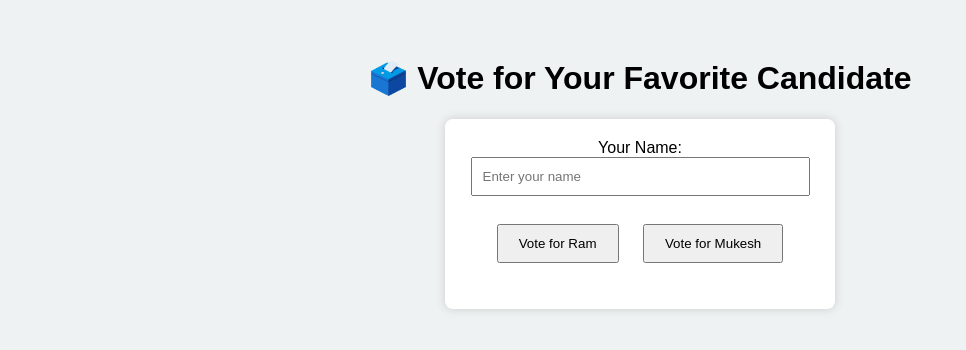
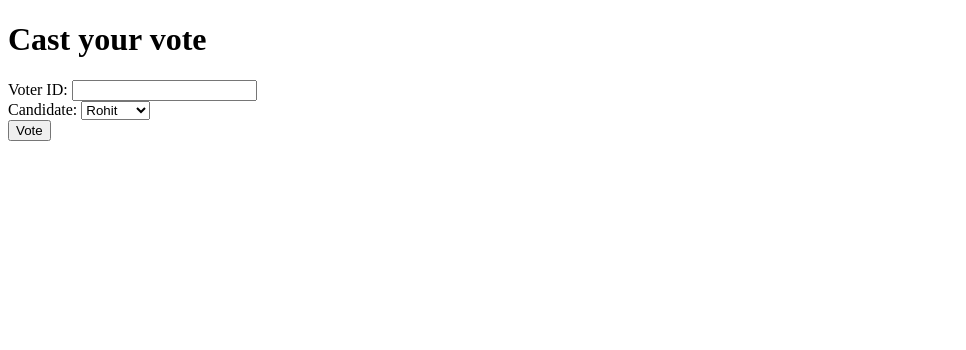
Before and after one commit to mothishcodes/Online-Voting, a plain HTML site: page index.html in a window 1280 px wide. Shown: the whole page, without its empty margins (0-966 px from the left). Drawn offline with Linux system fonts and the light colour scheme; no server answers.

Commit message:
Update index.html

```diff
--- a/index.html
+++ b/index.html
@@ -1,22 +1,30 @@
-<!DOCTYPE html>
+<!doctype html>
 <html lang="en">
 <head>
-  <meta charset="UTF-8">
-  <title>Online Voting App</title>
-  <link rel="stylesheet" href="style.css">
+<meta charset="utf-8" />
+<title>Online Voting</title>
+<meta name="viewport" content="width=device-width,initial-scale=1">
 </head>
 <body>
-  <h1>🗳️ Vote for Your Favorite Candidate</h1>
+<h1>Cast your vote</h1>
+<form id="voteForm">
+<label for="voter_id">Voter ID:</label>
+<input id="voter_id" name="voter_id" required />
+<br />
+<label for="candidate">Candidate:</label>
+<select id="candidate" name="candidate">
+<option value="Rohit">Rohit</option>
+<option value="Mothish">Mothish</option>
+<option value="Raj">Raj</option>
+</select>
+<br />
+<button type="submit">Vote</button>
+</form>
 
-  <div class="vote-box">
-    <label for="voter">Your Name:</label><br>
-    <input type="text" id="voter" placeholder="Enter your name"><br><br>
 
-    <button onclick="castVote('Ram')">Vote for Ram</button>
-    <button onclick="castVote('Mukesh')">Vote for Mukesh</button>
-    <p id="response"></p>
-  </div>
+<div id="message" style="margin-top:12px;color:darkred;"></div>
 
-  <script src="script.js"></script>
+
+<script src="script.js"></script>
 </body>
 </html>
```
